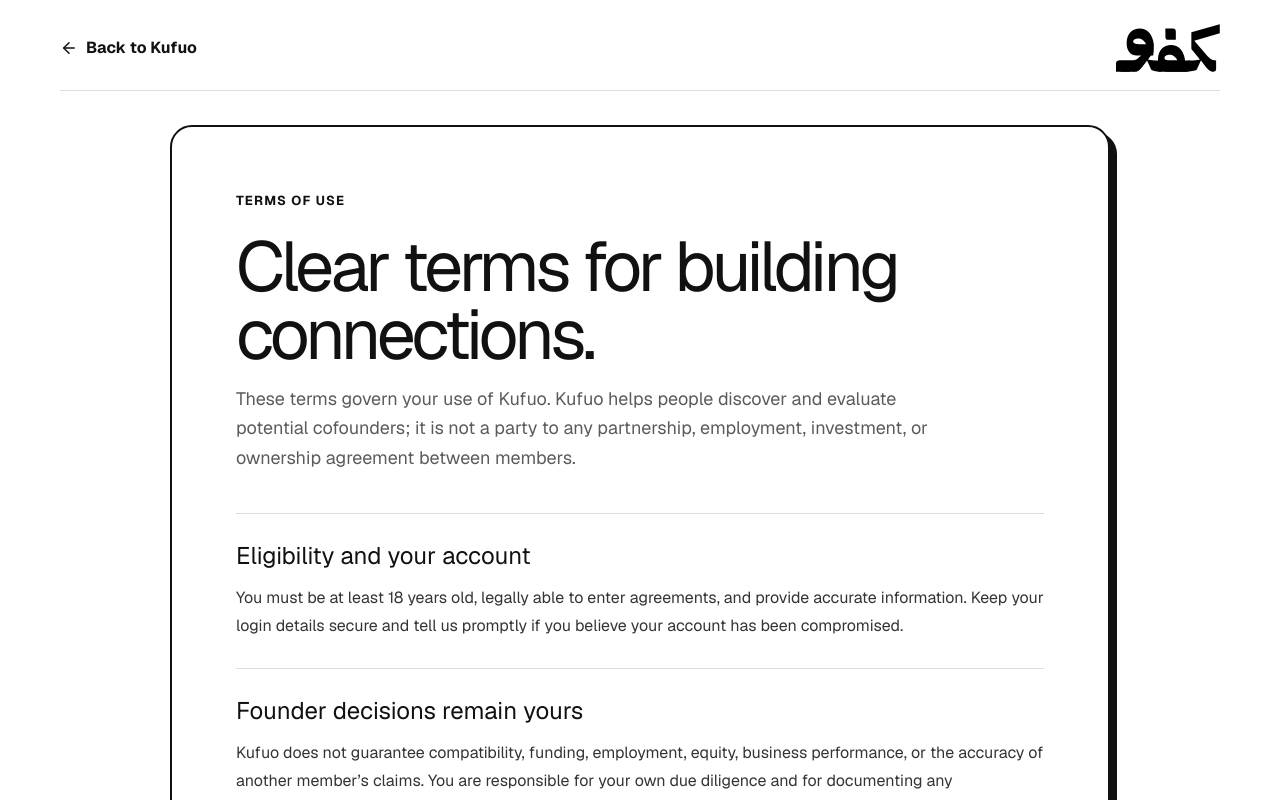
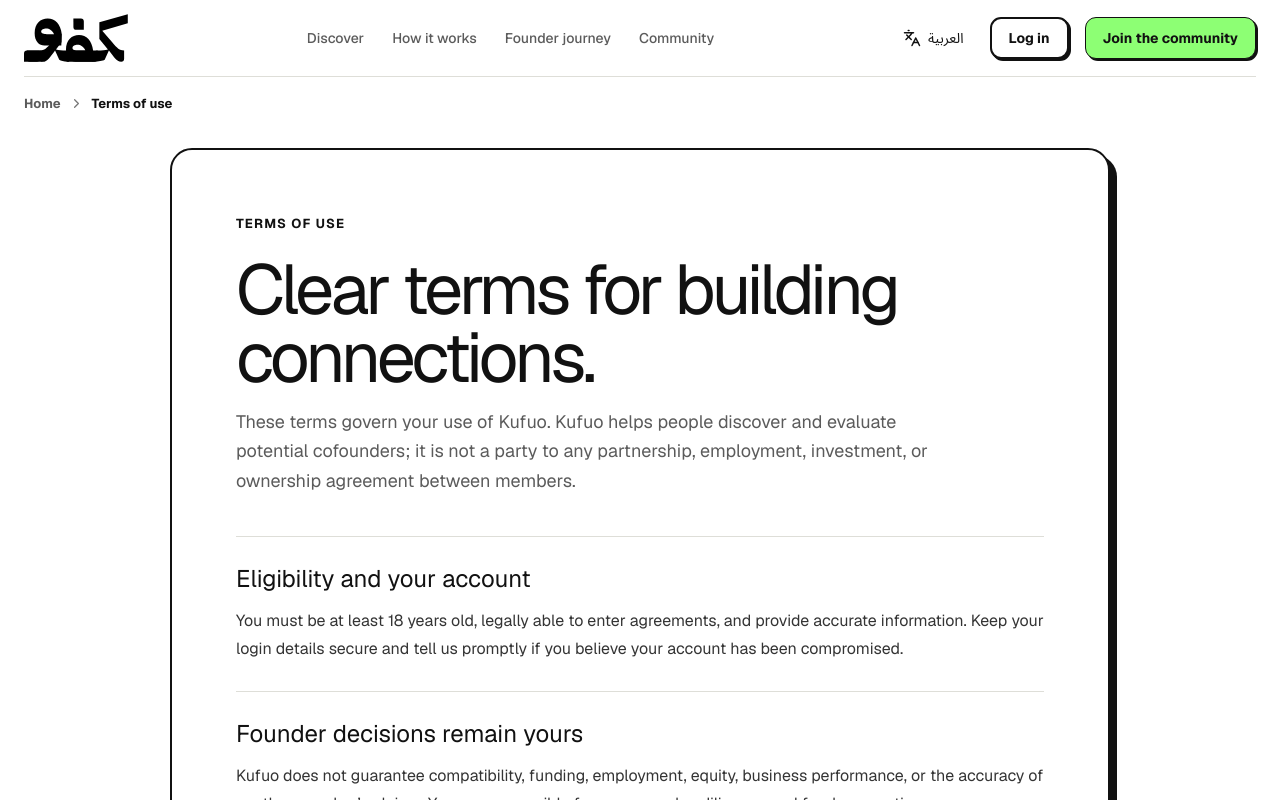
Before and after one commit to Jibrilsson/Kufuo, a Next.js app: page /terms in a window 1280 px wide. Shown: the top 800 px of the page. Built offline with nearby package versions, Linux system fonts and the light colour scheme; no server answers.

Commit message:
Unify legal pages with public navigation

```diff
--- a/app/_components/LegalPage.tsx
+++ b/app/_components/LegalPage.tsx
@@ -1,6 +1,25 @@
 import type { ReactNode } from "react";
-import { ArrowLeft } from "lucide-react";
+import { ChevronRight } from "lucide-react";
+import { LegalSiteHeader } from "./LegalSiteHeader";
 
 export function LegalPage({ kicker, title, intro, children }: { kicker: string; title: string; intro: string; children: ReactNode }) {
-  return <main className="legal-page"><header className="legal-header"><a href="/"><ArrowLeft size={18} />Back to Kufuo</a><a className="brand" href="/" aria-label="Kufuo home"><span className="brand-mark"><img src="/kufuo-logo.svg" alt="Kufuo" /></span></a></header><article className="legal-card"><p className="kicker">{kicker}</p><h1>{title}</h1><p className="legal-intro">{intro}</p><div className="legal-content">{children}</div><footer><span>Effective: 10 August 2026</span><a href="mailto:support@kufuo.com">support@kufuo.com</a></footer></article></main>;
+  return (
+    <>
+      <LegalSiteHeader />
+      <nav className="legal-breadcrumb section-frame" aria-label="Breadcrumb">
+        <a href="/">Home</a>
+        <ChevronRight size={15} aria-hidden="true" />
+        <span aria-current="page">{kicker}</span>
+      </nav>
+      <main className="legal-page">
+        <article className="legal-card">
+          <p className="kicker">{kicker}</p>
+          <h1>{title}</h1>
+          <p className="legal-intro">{intro}</p>
+          <div className="legal-content">{children}</div>
+          <footer><span>Effective: 10 August 2026</span><a href="mailto:support@kufuo.com">support@kufuo.com</a></footer>
+        </article>
+      </main>
+    </>
+  );
 }
--- /dev/null
+++ b/app/_components/LegalSiteHeader.tsx
@@ -0,0 +1,88 @@
+"use client";
+
+import { useEffect, useState } from "react";
+import { Languages, Menu, X } from "lucide-react";
+import { createClient } from "../lib/supabase/client";
+
+type AuthState = "loading" | "signed-in" | "signed-out";
+
+const navigation = [
+  ["Discover", "/#discover"],
+  ["How it works", "/#how"],
+  ["Founder journey", "/#journey"],
+  ["Community", "/#community"],
+] as const;
+
+export function LegalSiteHeader() {
+  const [menuOpen, setMenuOpen] = useState(false);
+  const [authState, setAuthState] = useState<AuthState>("loading");
+
+  useEffect(() => {
+    const supabase = createClient();
+    let active = true;
+
+    supabase.auth.getUser()
+      .then(({ data }) => {
+        if (active) setAuthState(data.user ? "signed-in" : "signed-out");
+      })
+      .catch(() => {
+        if (active) setAuthState("signed-out");
+      });
+
+    const { data: listener } = supabase.auth.onAuthStateChange((_event, session) => {
+      if (active) setAuthState(session?.user ? "signed-in" : "signed-out");
+    });
+
+    return () => {
+      active = false;
+      listener.subscription.unsubscribe();
+    };
+  }, []);
+
+  const signedIn = authState === "signed-in";
+  const secondaryAuthHref = signedIn ? "/account" : "/login?returnTo=%2Fdashboard";
+  const primaryAuthHref = signedIn ? "/dashboard" : "/login?mode=signup&returnTo=%2Faccount";
+  const secondaryAuthLabel = signedIn ? "My profile" : "Log in";
+  const primaryAuthLabel = signedIn ? "Dashboard" : "Join the community";
+
+  function openArabicHome() {
+    window.location.assign("/?lang=ar");
+  }
+
+  return (
+    <header className="site-header legal-site-header">
+      <a className="brand" href="/" aria-label="Kufuo home">
+        <span className="brand-mark"><img src="/kufuo-logo.svg" alt="Kufuo" /></span>
+      </a>
+
+      <nav className={`desktop-nav ${menuOpen ? "is-open" : ""}`} aria-label="Primary navigation">
+        {navigation.map(([label, href]) => (
+          <a key={href} href={href} onClick={() => setMenuOpen(false)}>{label}</a>
+        ))}
+        <div className={`mobile-auth-links ${authState === "loading" ? "is-loading" : ""}`} aria-busy={authState === "loading"}>
+          <a className="button button-secondary" href={secondaryAuthHref}>{secondaryAuthLabel}</a>
+          <a className="button button-lime" href={primaryAuthHref}>{primaryAuthLabel}</a>
+        </div>
+      </nav>
+
+      <div className="header-actions">
+        <button className="language-button" type="button" onClick={openArabicHome} aria-label="التبديل إلى العربية">
+          <Languages size={18} /><span>العربية</span>
+        </button>
+        <div className={`header-auth-links ${authState === "loading" ? "is-loading" : ""}`} aria-busy={authState === "loading"}>
+          <a className="button button-small button-secondary header-sign-in" href={secondaryAuthHref}>{secondaryAuthLabel}</a>
+          <a className="button button-small" href={primaryAuthHref}>{primaryAuthLabel}</a>
+        </div>
+        <button
+          className="menu-button"
+          type="button"
+          onClick={() => setMenuOpen((value) => !value)}
+          aria-expanded={menuOpen}
+          aria-label={menuOpen ? "Close navigation" : "Open navigation"}
+        >
+          {menuOpen ? <X size={22} /> : <Menu size={22} />}
+        </button>
+      </div>
+    </header>
+  );
+}
--- a/app/globals.css
+++ b/app/globals.css
@@ -38,8 +38,13 @@
 .dash-composer-actions > div > a:hover { background: var(--lime); }
 
 .form-page, .legal-page { min-height: 100vh; padding: 24px; background: #fff; color: var(--ink); }
-.form-page-header, .legal-header { display: flex; align-items: center; justify-content: space-between; max-width: 1160px; margin: 0 auto 34px; padding-bottom: 18px; border-bottom: 1px solid var(--line); }
-.form-page-header > a:first-child, .legal-header > a:first-child { display: inline-flex; align-items: center; gap: 8px; color: var(--ink); font-weight: 700; text-decoration: none; }
+.form-page-header { display: flex; align-items: center; justify-content: space-between; max-width: 1160px; margin: 0 auto 34px; padding-bottom: 18px; border-bottom: 1px solid var(--line); }
+.form-page-header > a:first-child { display: inline-flex; align-items: center; gap: 8px; color: var(--ink); font-weight: 700; text-decoration: none; }
+.legal-breadcrumb { min-height: 54px; display: flex; align-items: center; gap: 8px; border-top: 1px solid var(--line); color: var(--ink-tertiary); font-size: 13px; }
+.legal-breadcrumb a { color: var(--ink-secondary); font-weight: 650; transition: color 160ms ease; }
+.legal-breadcrumb a:hover { color: var(--ink); }
+.legal-breadcrumb span { color: var(--ink); font-weight: 650; }
+.legal-page { min-height: calc(100vh - 130px); padding-top: 18px; padding-bottom: 64px; }
 .form-card, .legal-card { max-width: 860px; margin: 0 auto; padding: clamp(26px, 5vw, 64px); border: 2px solid var(--ink); border-radius: 22px; background: #fff; box-shadow: 7px 7px 0 var(--ink); }
 .form-card > h1, .legal-card > h1 { max-width: 760px; margin: 10px 0 14px; font-size: clamp(38px, 6vw, 70px); line-height: .98; letter-spacing: -.055em; }
 .form-card > p, .legal-intro { max-width: 700px; color: var(--ink-secondary); font-size: 18px; line-height: 1.65; }
```
Also changed, not shown: app/page.tsx (+7 -0 lines), 1 other file (tests, documents, lock files or other folders).
